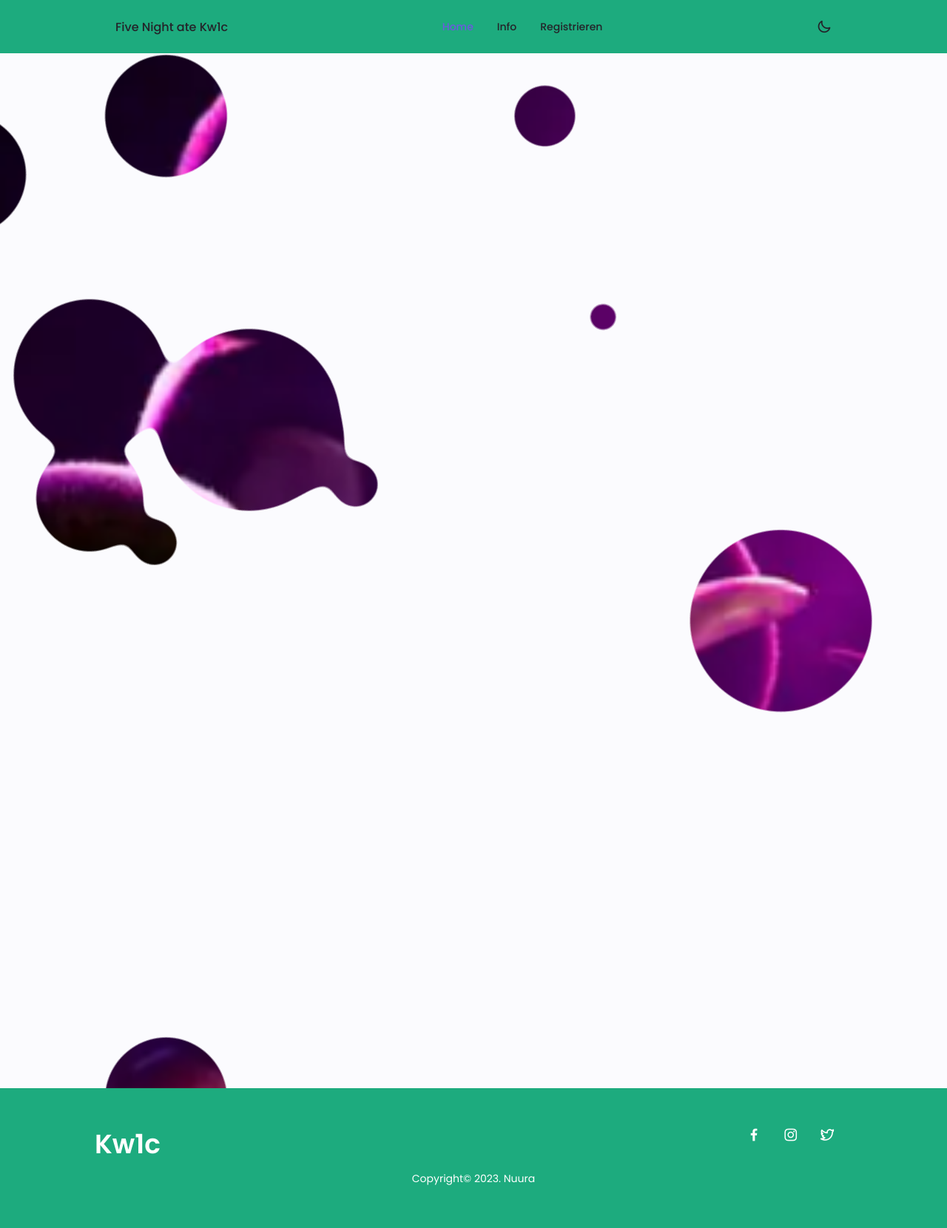
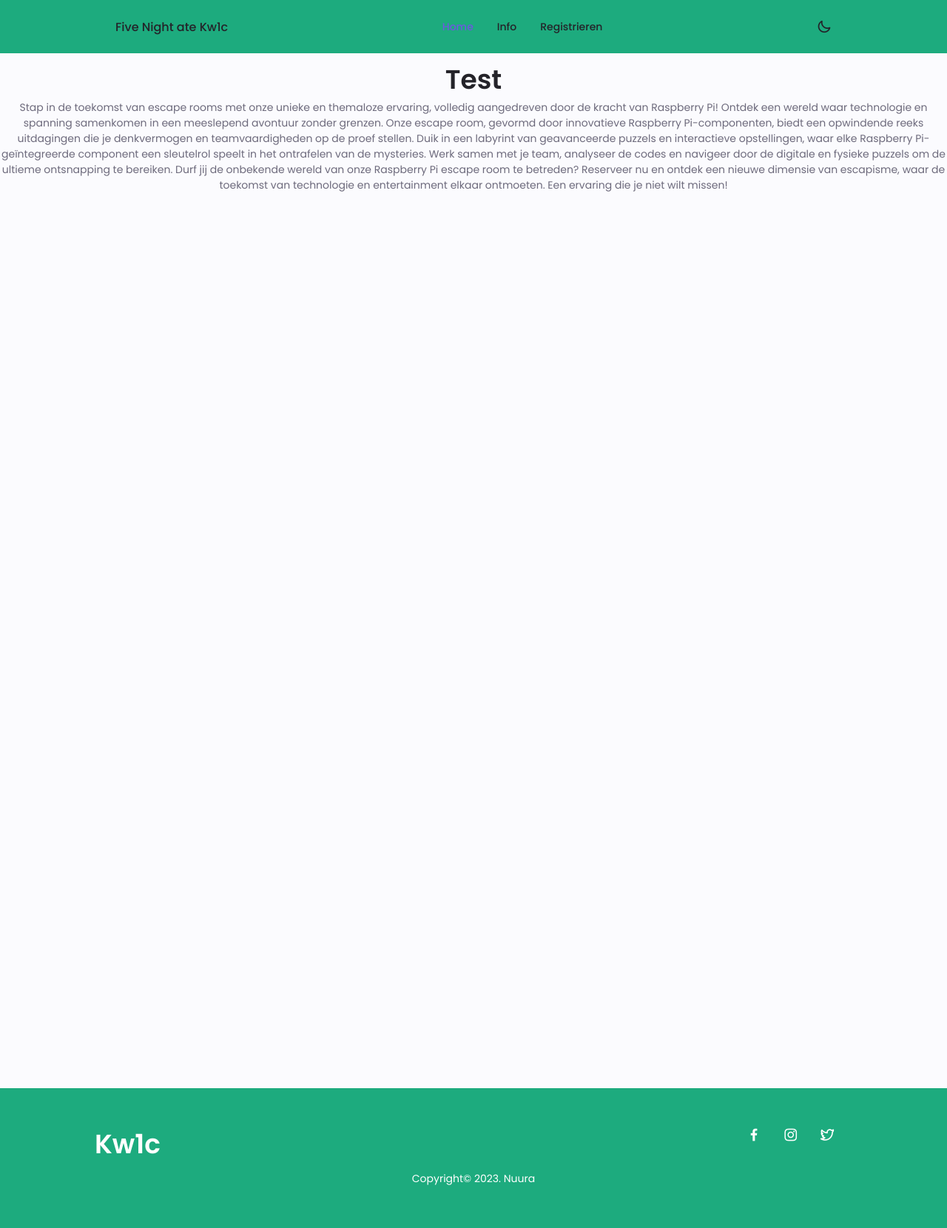
Before and after one commit to fivenightsatkw1c/fnak, a PHP site: page / in a window 1280 px wide. Shown: the whole page at 74% size. Run offline with PHP 8.4, Linux system fonts and the light colour scheme.

Commit message:
index change

```diff
--- a/assets/css/styles.css
+++ b/assets/css/styles.css
@@ -89,7 +89,8 @@ main {
 h1,
 h2,
 h3,
-h4 {
+h4
+{
   color: var(--title-color);
   font-weight: var(--font-semi-bold);
 }
--- a/index.php
+++ b/index.php
@@ -25,39 +25,14 @@
      <!-- Main content -->
     <main class="main">
 
-        <svg class="blobCont">
-            <image href="./assets/img/Backround.png" mask="url(#mask)" width="100%" height="100%" preserveAspectRatio="xMidYMid slice" />
-            <defs>
-                <filter id="gooey" height="130%">
-                    <feGaussianBlur in="SourceGraphic" stdDeviation="15" result="blur" />
-                    <feColorMatrix in="blur" mode="matrix" values="1 0 0 0 0  0 1 0 0 0  0 0 1 0 0  0 0 0 18 -7" result="goo" />
-                </filter>
-            </defs>
-            <mask id="mask" x="0" y="0">
-            <g style="filter: url(#gooey)">
-                <!-- Add circles -->
-                  <circle class="blob" cx="10%" cy="10%" r="80" fill="white" stroke="white"/>
-                  <circle class="blob" cx="50%" cy="10%" r="40" fill="white" stroke="white"/>
-                  <circle class="blob" cx="17%" cy="15%" r="70" fill="white" stroke="white"/>
-                  <circle class="blob" cx="90%" cy="20%" r="120" fill="white" stroke="white"/>
-                  <circle class="blob" cx="30%" cy="25%" r="30" fill="white" stroke="white"/>
-                  <circle class="blob" cx="50%" cy="60%" r="80" fill="white" stroke="white"/>
-                  <circle class="blob" cx="70%" cy="90%" r="10" fill="white" stroke="white"/>
-                  <circle class="blob" cx="90%" cy="60%" r="90" fill="white" stroke="white"/>
-                  <circle class="blob" cx="30%" cy="90%" r="80" fill="white" stroke="white"/>
-                  <circle class="blob" cx="10%" cy="10%" r="80" fill="white" stroke="white"/>
-                  <circle class="blob" cx="50%" cy="10%" r="20" fill="white" stroke="white"/>
-                  <circle class="blob" cx="17%" cy="15%" r="70" fill="white" stroke="white"/>
-                  <circle class="blob" cx="40%" cy="20%" r="120" fill="white" stroke="white"/>
-                  <circle class="blob" cx="30%" cy="25%" r="30" fill="white" stroke="white"/>
-                  <circle class="blob" cx="80%" cy="60%" r="80" fill="white" stroke="white"/>
-                  <circle class="blob" cx="17%" cy="10%" r="100" fill="white" stroke="white"/>
-                  <circle class="blob" cx="40%" cy="60%" r="90" fill="white" stroke="white"/>
-                  <circle class="blob" cx="10%" cy="50%" r="80" fill="white" stroke="white"/>
-                </g>
-            </mask>
-        </svg>
-        <!-- ... -->
+
+    <section class="section">
+        <h1 class="section-title">Test</h1>
+        <p class="section-subtitle">
+            Stap in de toekomst van escape rooms met onze unieke en themaloze ervaring, volledig aangedreven door de kracht van Raspberry Pi! Ontdek een wereld waar technologie en spanning samenkomen in een meeslepend avontuur zonder grenzen. Onze escape room, gevormd door innovatieve Raspberry Pi-componenten, biedt een opwindende reeks uitdagingen die je denkvermogen en teamvaardigheden op de proef stellen.
+            Duik in een labyrint van geavanceerde puzzels en interactieve opstellingen, waar elke Raspberry Pi-geïntegreerde component een sleutelrol speelt in het ontrafelen van de mysteries. Werk samen met je team, analyseer de codes en navigeer door de digitale en fysieke puzzels om de ultieme ontsnapping te bereiken.
+            Durf jij de onbekende wereld van onze Raspberry Pi escape room te betreden? Reserveer nu en ontdek een nieuwe dimensie van escapisme, waar de toekomst van technologie en entertainment elkaar ontmoeten. Een ervaring die je niet wilt missen!</p>
+    </section>
 
     </main>
     <!-- Footer content -->
```
